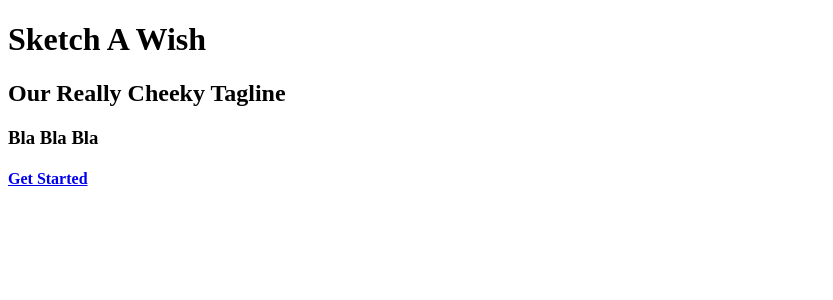
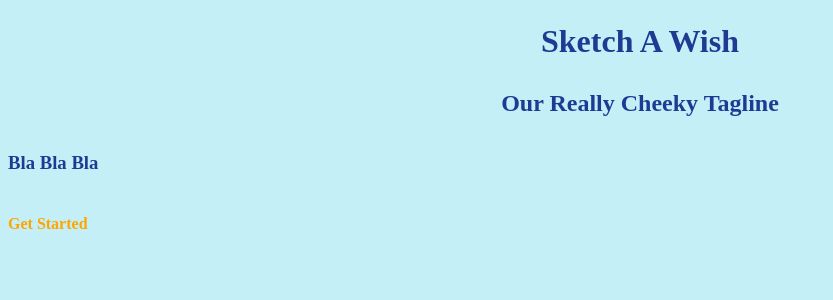
Before and after one commit to ketanbhatt/sketch-a-wish, a Django app: page / in a window 1280 px wide. Shown: the top 300 px of the page, without its empty margins (0-833 px from the left). Run offline with Django 3.2, Linux system fonts and the light colour scheme; parts of the project's set-up code (start-up, migrations or seed data) failed here and were passed over.

Commit message:
Added style.css

```diff
--- /dev/null
+++ b/static/saw/style.css
@@ -0,0 +1,14 @@
+body {
+    background-color: #C5EFF7;
+    color: #1F3A93;
+    line-height: 40px;
+}
+
+h1, h2 {
+    text-align: center;
+}
+
+a {
+    text-decoration: none;
+    color: orange;
+}
--- a/templates/saw/base.html
+++ b/templates/saw/base.html
@@ -1,7 +1,9 @@
 <!DOCTYPE html>
+{% load static %}
 <html>
 <head>
     <title>{% block page_title %}Sketch A Wish{% endblock page_title %}</title>
+    <link rel="stylesheet" type="text/css" href="{% static 'saw/style.css' %}">
 </head>
 <body>
 {% if messages %}
```
Also changed, not shown: README.md.
